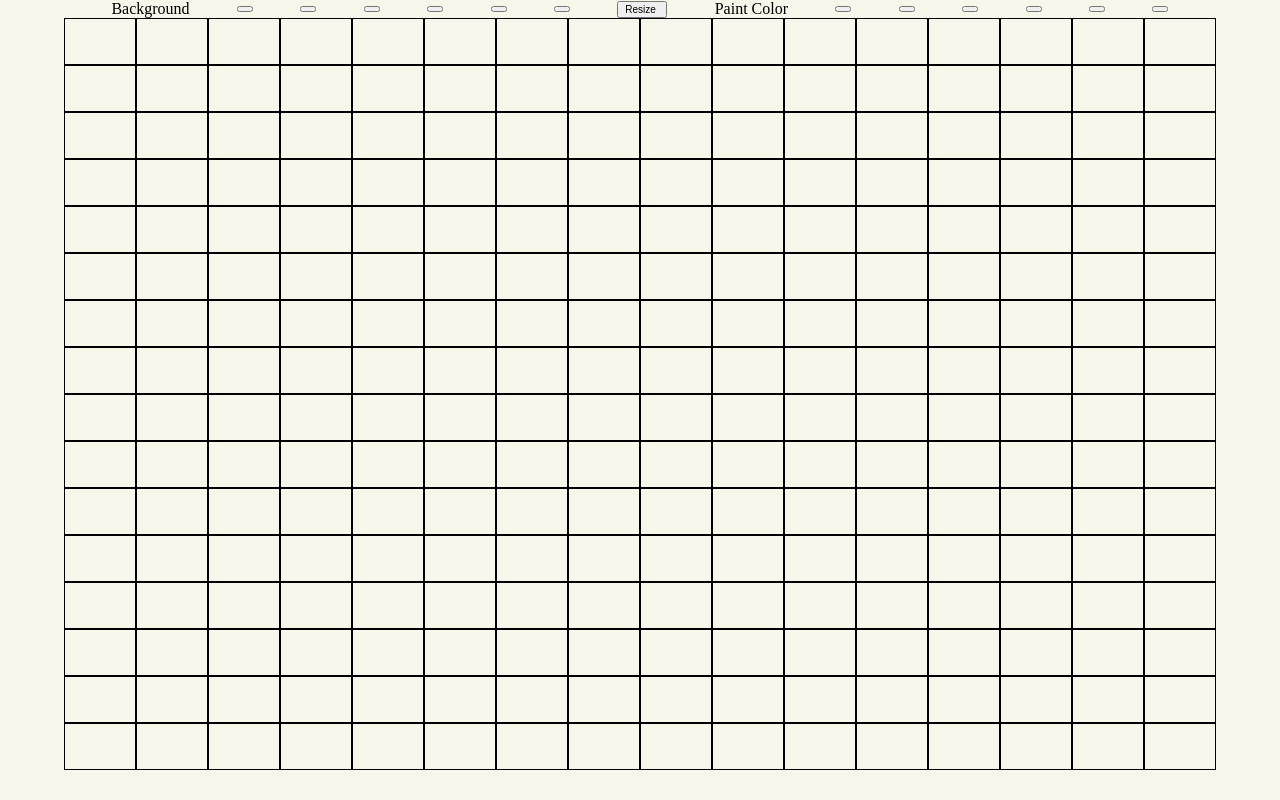
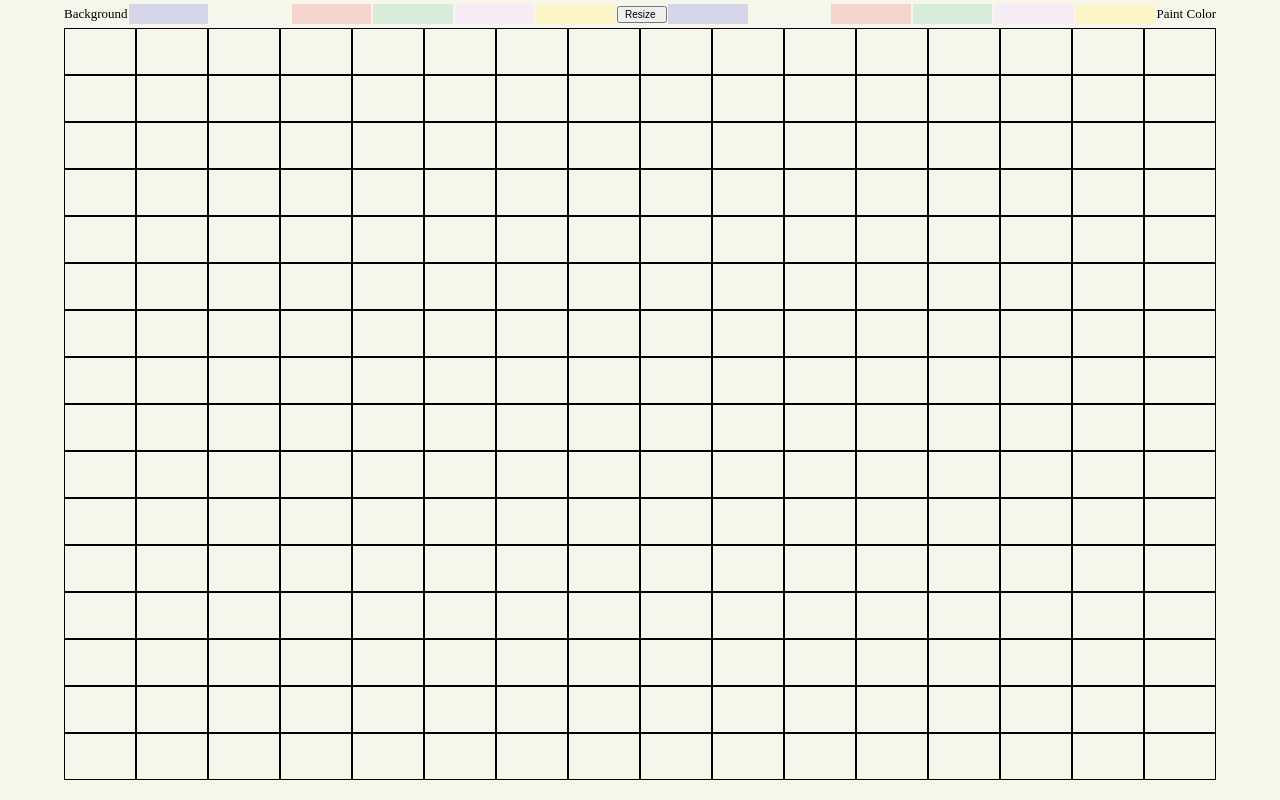
Before and after one commit to charlesvill/Etch-a-Sketch, a plain HTML site: page index.html in a window 1280 px wide. Drawn offline with Linux system fonts and the light colour scheme.

Commit message:
styled background color select buttons that change the color of the background as well as change the color of the paint implemented two functions that handle the changing of the respective color areas by feeding the colorid directly from a data attribute in html through JS bypassing the style sheet. This was done in effort to reduce the clutter of class names for respective colors as well as clutter in the JS file to handle logic of different color and class attributes to pass

```diff
--- a/index.html
+++ b/index.html
@@ -10,21 +10,21 @@
 <body>
     <div class="btnContainer">
         <div class="colorSelect">Background</div>
-        <button class="colorBtn"></button>
-        <button class="colorBtn"></button>
-        <button class="colorBtn"></button>
-        <button class="colorBtn"></button>
-        <button class="colorBtn"></button>
-        <button class="colorBtn"></button>
+        <button class="colorBtn background" data-colorid="#d5d6ea" style="background-color:#d5d6ea ;"></button>
+        <button class="colorBtn background" data-colorid="#f6f6eb" style="background-color:#f6f6eb;"></button>
+        <button class="colorBtn background" data-colorid="#f5d5cb" style="background-color:#f5d5cb";></button>
+        <button class="colorBtn background" data-colorid="#d7ecd9" style="background-color:#d7ecd9;"></button>
+        <button class="colorBtn background" data-colorid="#f6ecf5" style="background:#f6ecf5";"></button>
+        <button class="colorBtn background" data-colorid="#fcf5c7" style="background-color:#fcf5c7;"></button>
 
         <button class="sizeBtn">Resize</button>
-        <div class="paintColor">Paint Color</div>
-        <button class="colorBtn"></button>
-        <button class="colorBtn"></button>
-        <button class="colorBtn"></button>
-        <button class="colorBtn"></button>
-        <button class="colorBtn"></button>
-        <button class="colorBtn"></button>
+        <button class="colorBtn paint" data-colorid="#d5d6ea" style="background-color:#d5d6ea ;"></button>
+        <button class="colorBtn paint" data-colorid="#f6f6eb" style="background-color: #f6f6eb;"></button>
+        <button class="colorBtn paint" data-colorid="#f5d5cb" style="background-color:#f5d5cb ;"></button>
+        <button class="colorBtn paint" data-colorid="#d7ecd9" style="background-color:#d7ecd9 ;"></button>
+        <button class="colorBtn paint" data-colorid="#f6ecf5" style="background-color:#f6ecf5 ;"></button>
+        <button class="colorBtn paint" data-colorid="#fcf5c7" style="background-color:#fcf5c7 ;"></button>
+        <div class="colorSelect">Paint Color</div>
     </div>
     <div class="containerDiv"></div>
     <script src="./script.js"></script>
--- a/script.js
+++ b/script.js
@@ -1,15 +1,32 @@
 const viewHeight = 90;
 const viewWidth = 90;
-const colorBlue = "#d5d6ea";
-const colorwhite = "#f6f6eb";
-const colorBeige = "#f5d5cb";
-const colorGreen = "#d7ecd9";
-const colorLilac = "#f6ecf5";
-const colorYellow = "#fcf5c7";
 
 const resizeButton = document.querySelector(".sizeBtn");
+const backgroundColorButton = document.querySelectorAll(".colorBtn.background");
+const paintColorButton = document.querySelectorAll(".colorBtn.paint");
+
 resizeButton.addEventListener("click", inputGridSize);
+backgroundColorButton.forEach((button)=>{button.addEventListener('click',(event)=>{
+        backgroundSelector(event.target.dataset.colorid);
+    });
+});
+paintColorButton.forEach((button)=>{button.addEventListener('click',(event)=>{
+    paintSelector(event.target.dataset.colorid);
+    });
+});
 
+function backgroundSelector(colorid){
+    //this function will accept the color as a parameter that will change the background color to the one desired
+    document.body.style.backgroundColor = `${colorid}`;
+    console.log(colorid);
+}
+function paintSelector(colorid){
+    //this function will accept the color as a parameter that will chang the paint color
+    const tiles = document.querySelectorAll(".gridElements");
+    tiles.forEach((tile)=>{tile.addEventListener("mouseover", ()=> {tile.style.backgroundColor = `${colorid}`;}
+        );
+    });
+}
 
 function generate_Grid(gridSize)
 {
--- a/style.css
+++ b/style.css
@@ -11,17 +11,32 @@ body{
 }
 
 .btnContainer{
+    margin-top: .2em;
+    margin-bottom: .2em;
     height: auto;
     width: 90vw;
     display: flex;
-    justify-content: space-evenly;
+    flex-wrap: wrap;
+    justify-content: space-between;
     align-items: center;
 
 }
 .colorSelect{
+    font-size: small;
     height: auto;
     display: flex;
-    justify-content: flex-start;
+    justify-content: space-between;
+}
+.colorBtn{
+    border-style:none;
+    background-color: aquamarine;
+    flex-grow: 1;
+    flex-basis: calc(33.33%-2px);
+    height: 20px;
+    margin:1px;
+}
+.colorBtn:hover{
+    transform:scale(1.2);
 }
 .sizeBtn{
 
```
